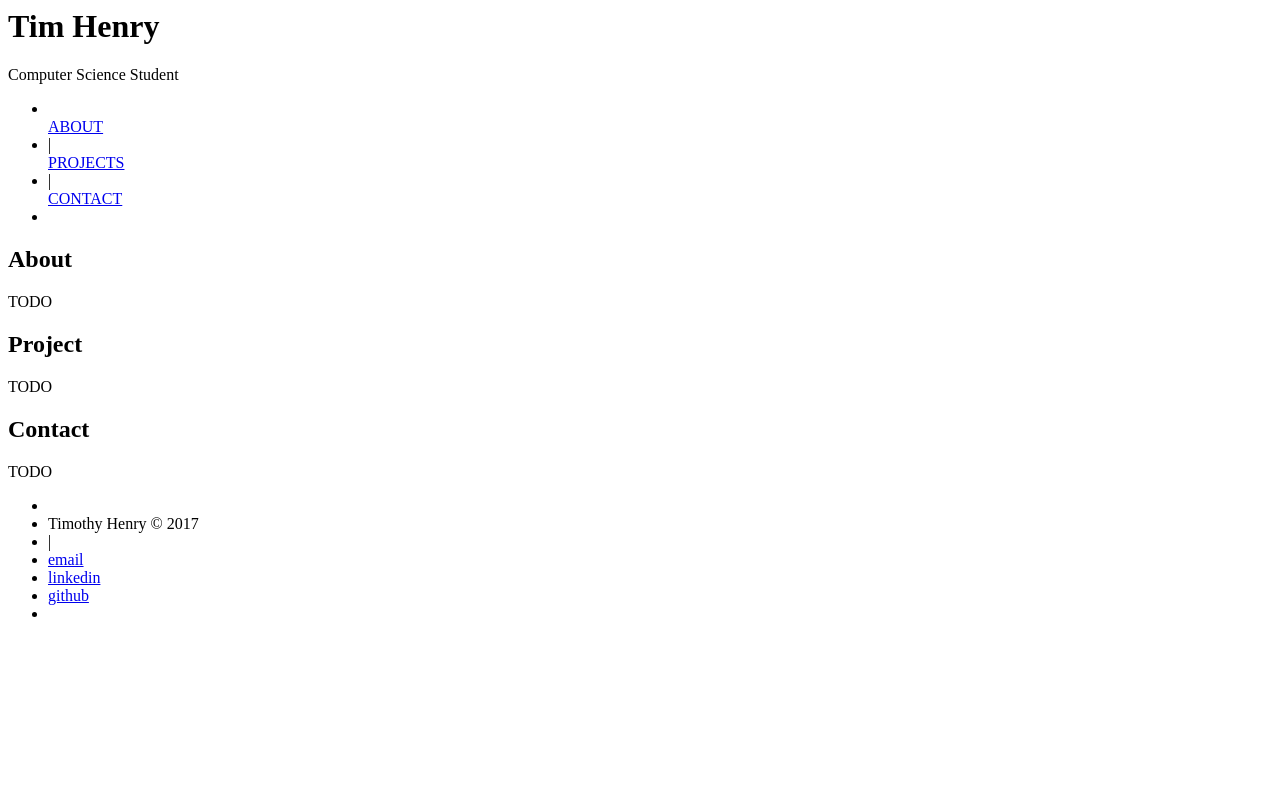
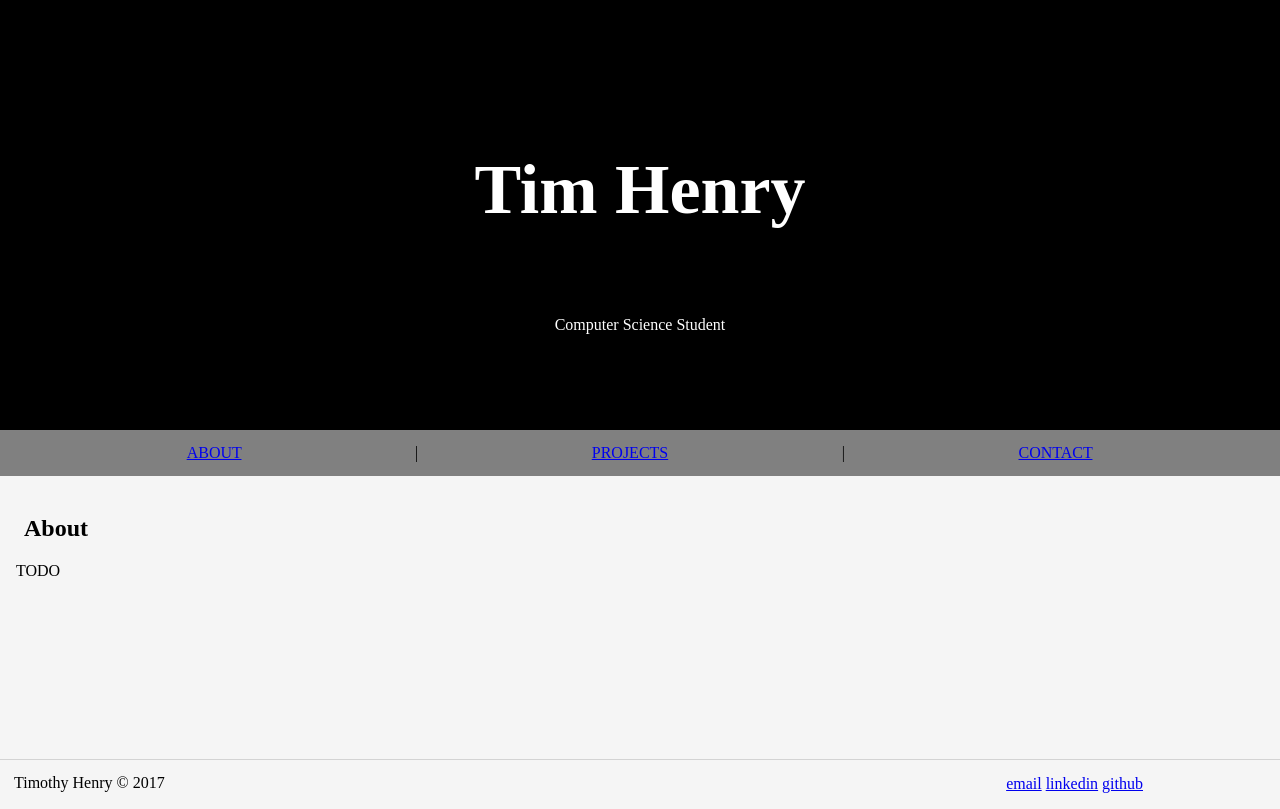
Before and after one commit to tim-henry/personal-web, a plain HTML site: page index.html in a window 1280 px wide. Shown: the top 809 px of the page. Drawn offline with Linux system fonts and the light colour scheme.

Commit message:
Initial/simple design

```diff
--- a/index.html
+++ b/index.html
@@ -7,17 +7,17 @@
     <body>
         <header>
             <h1>Tim Henry</h1>
-            <p2>Computer Science Student</p2>
+            <p>Computer Science Student</p>
         </header>
 
         <nav>
-            <ul id="qwe">
+            <ul>
                 <li></li>
-                <a id="navabout" href="#about">ABOUT</a>
+                <a href="#about">ABOUT</a>
                 <li>|</li>
-                <a id="navprojects" href="#projects">PROJECTS</a>
+                <a href="#projects">PROJECTS</a>
                 <li>|</li>
-                <a id="navcontact" href="contact">CONTACT</a>
+                <a href="#contact">CONTACT</a>
                 <li></li>
             </ul>
         </nav>
@@ -38,21 +38,12 @@
         </section>
 
         <footer>
+            <div>Timothy Henry &copy 2017</div>
             <ul>
                 <li></li>
-                <li>
-                    <p1>Timothy Henry &copy 2017</p1>
-                </li>
-                <li>|</li>
-                <li>
-                    <a href="mailto:timhenry@mit.edu">email</a>
-                </li>
-                <li>
-                    <a href="https://www.linkedin.com/in/timothy-henry-85a554102">linkedin</a>
-                </li>
-                <li>
-                    <a href="https://github.com/tim-henry">github</a>
-                </li>
+                <a href="mailto:timhenry@mit.edu">email</a>
+                <a href="https://www.linkedin.com/in/timothy-henry-85a554102">linkedin</a>
+                <a href="https://github.com/tim-henry">github</a>
                 <li></li>
             </ul>
         </footer>
--- a/main.css
+++ b/main.css
@@ -0,0 +1,103 @@
+body {
+    background-color: whitesmoke;
+    margin: 0;
+    height: 100%;
+    width: 100%;
+}
+
+h1 {
+    font-size: 70px;
+    margin: 0;
+    padding: 1em
+}
+
+header {
+    background-color: black;
+    color: white;
+    padding: 5em;
+    text-align: center;
+}
+
+nav ul {
+    margin: 0;
+    padding: 0;
+    background-color: gray;
+    /*border-bottom: 1px solid black;*/
+    list-style-type: none;
+    text-align: justify;
+    min-width: 200px;
+}
+
+nav ul:after {
+    content: '';
+    display: inline-block;
+    width: 100%;
+}
+
+nav ul li {
+    padding: 14px;
+    display: inline-block;
+}
+
+nav ul li p {
+    color: white;
+}
+
+section {
+    padding-top: 1.2em;
+    padding-bottom: 20em;
+}
+
+section p1 {
+    padding-left: 1em;
+}
+
+section h2 {
+    padding-left: 1em;
+}
+
+#about {}
+
+#projects {
+ */black;
+    background-color: white
+}
+
+#contact {}
+
+footer {
+    position: fixed;
+    bottom: 0px;
+    width: 100%;
+    height: 40px;
+    border-top: 1px solid lightgray;
+    background-color: whitesmoke;
+}
+
+footer ul {
+    float: left;
+    display: inline;
+    width: 100px;
+    padding-top: 20px;
+    margin: -5;
+    list-style-type: none;
+    width: 45%;
+    text-align: right;
+    min-width: 200px;
+}
+
+footer ul:after {
+    content: '';
+    display: inline-block;
+}
+
+footer ul li {
+    display: inline-block;
+}
+
+footer div {
+    padding: 14px;
+    display: inline;
+    float: left;
+    width: 40%
+}
```
